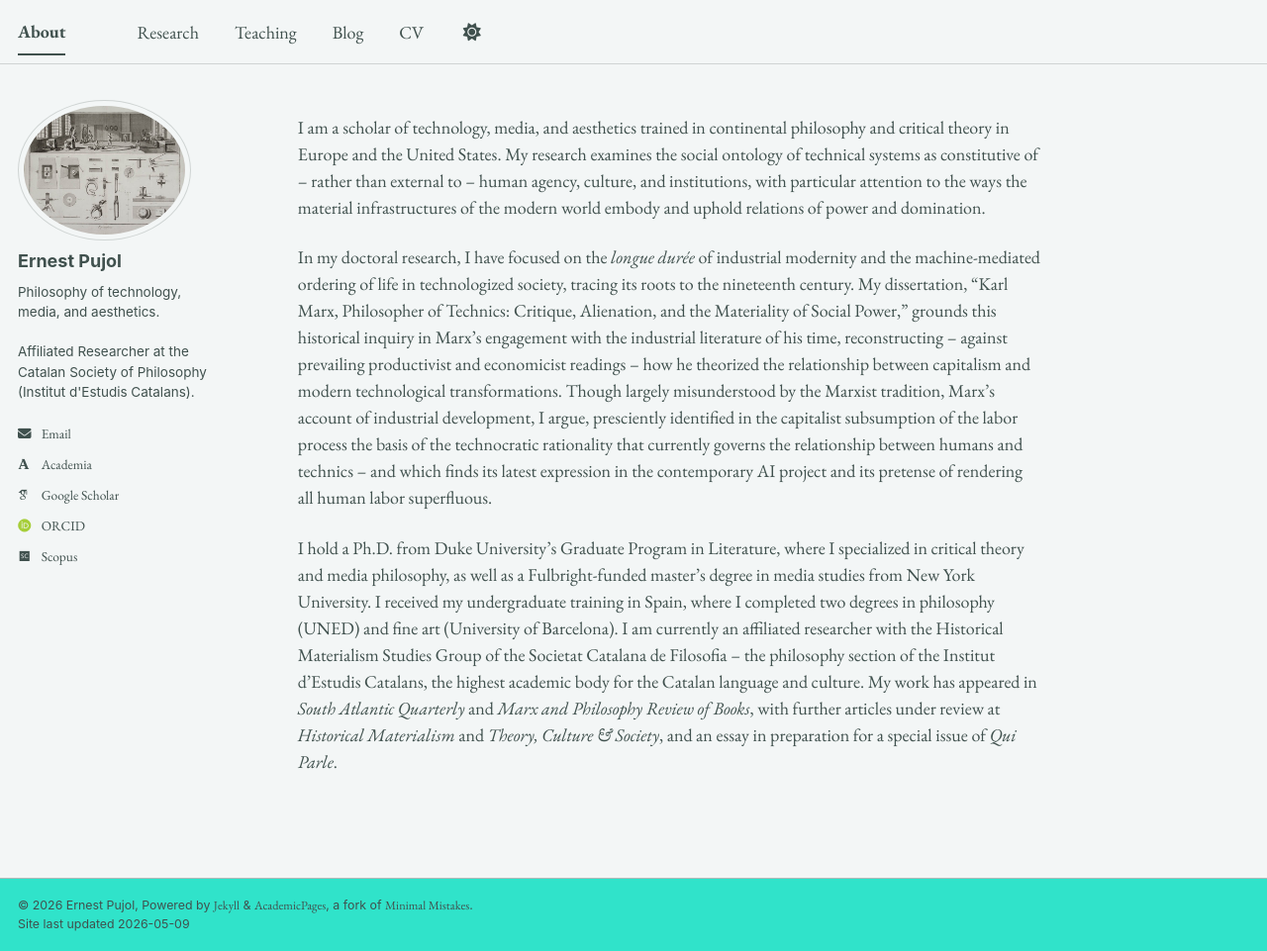
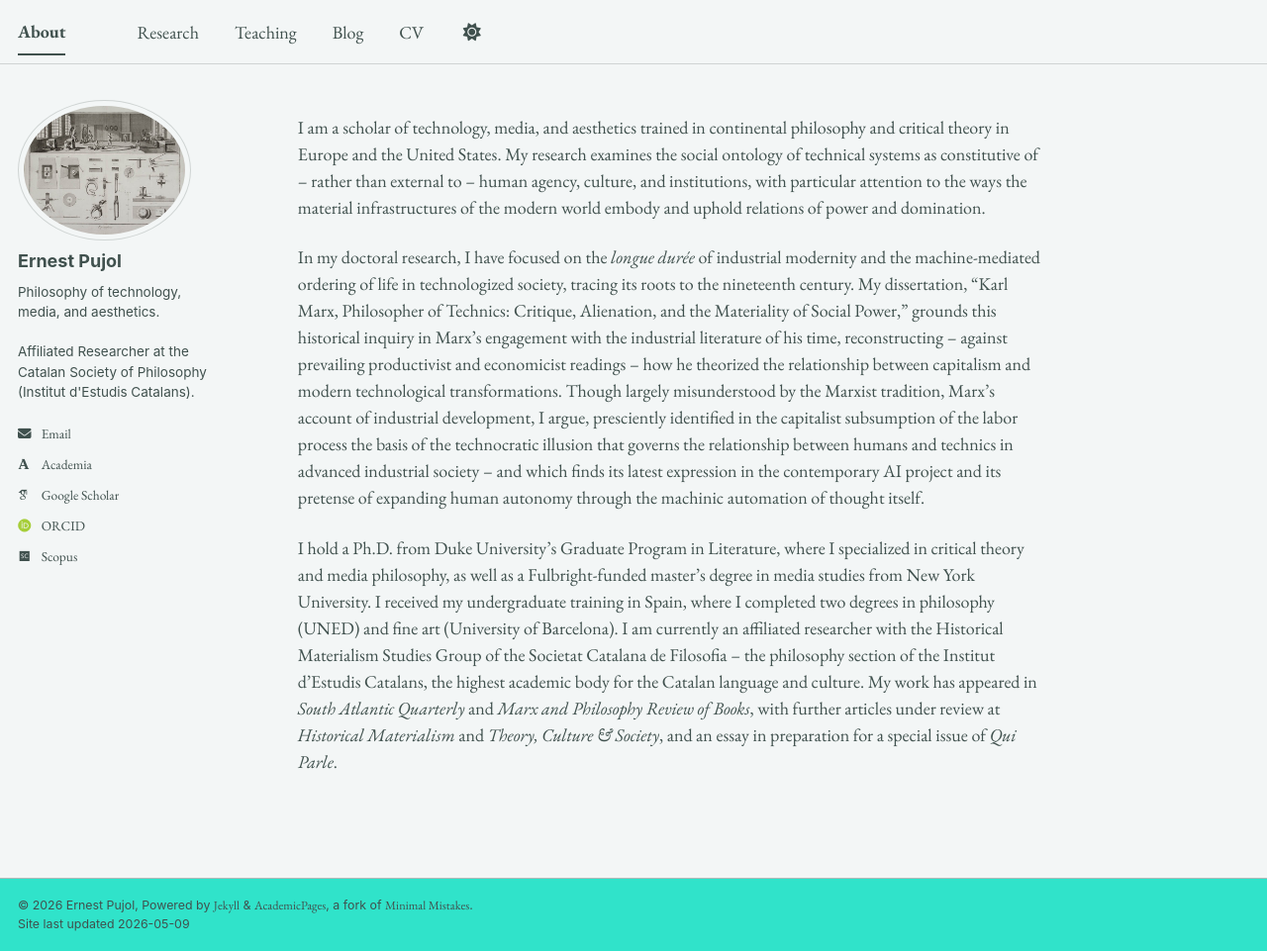
Before and after one commit to epujol90/epujol90.github.io, a Jekyll site: the page built from _pages/about.md, in a window 1280 px wide and 961 px high. Shown: the whole window at 99% size. Built offline with Jekyll 4.4.1, drawn with Linux system fonts in a browser that asks for light colours; some web fonts are replaced; a script bundle is joined from its source files by our own code; library files that are not in the unit come from our copies.

Commit message:
Update about.md

```diff
--- a/_pages/about.md
+++ b/_pages/about.md
@@ -8,6 +8,6 @@ redirect_from:
 ---
 I am a scholar of technology, media, and aesthetics trained in continental philosophy and critical theory in Europe and the United States. My research examines the social ontology of technical systems as constitutive of -- rather than external to -- human agency, culture, and institutions, with particular attention to the ways the material infrastructures of the modern world embody and uphold relations of power and domination.
 
-In my doctoral research, I have focused on the _longue durée_ of industrial modernity and the machine-mediated ordering of life in technologized society, tracing its roots to the nineteenth century. My dissertation, “Karl Marx, Philosopher of Technics: Critique, Alienation, and the Materiality of Social Power,” grounds this historical inquiry in Marx’s engagement with the industrial literature of his time, reconstructing -- against prevailing productivist and economicist readings -- how he theorized the relationship between capitalism and modern technological transformations. Though largely misunderstood by the Marxist tradition, Marx’s account of industrial development, I argue, presciently identified in the capitalist subsumption of the labor process the basis of the technocratic rationality that currently governs the relationship between humans and technics -- and which finds its latest expression in the contemporary AI project and its pretense of rendering all human labor superfluous.
+In my doctoral research, I have focused on the _longue durée_ of industrial modernity and the machine-mediated ordering of life in technologized society, tracing its roots to the nineteenth century. My dissertation, “Karl Marx, Philosopher of Technics: Critique, Alienation, and the Materiality of Social Power,” grounds this historical inquiry in Marx’s engagement with the industrial literature of his time, reconstructing -- against prevailing productivist and economicist readings -- how he theorized the relationship between capitalism and modern technological transformations. Though largely misunderstood by the Marxist tradition, Marx’s account of industrial development, I argue, presciently identified in the capitalist subsumption of the labor process the basis of the technocratic illusion that governs the relationship between humans and technics in advanced industrial society -- and which finds its latest expression in the contemporary AI project and its pretense of expanding human autonomy through the machinic automation of thought itself.
 
 I hold a Ph.D. from Duke University’s Graduate Program in Literature, where I specialized in critical theory and media philosophy, as well as a Fulbright-funded master’s degree in media studies from New York University. I received my undergraduate training in Spain, where I completed two degrees in philosophy (UNED) and fine art (University of Barcelona). I am currently an affiliated researcher with the Historical Materialism Studies Group of the Societat Catalana de Filosofia -- the philosophy section of the Institut d’Estudis Catalans, the highest academic body for the Catalan language and culture. My work has appeared in _South Atlantic Quarterly_ and _Marx and Philosophy Review of Books_, with further articles under review at _Historical Materialism_ and _Theory, Culture & Society_, and an essay in preparation for a special issue of _Qui Parle_.
```
